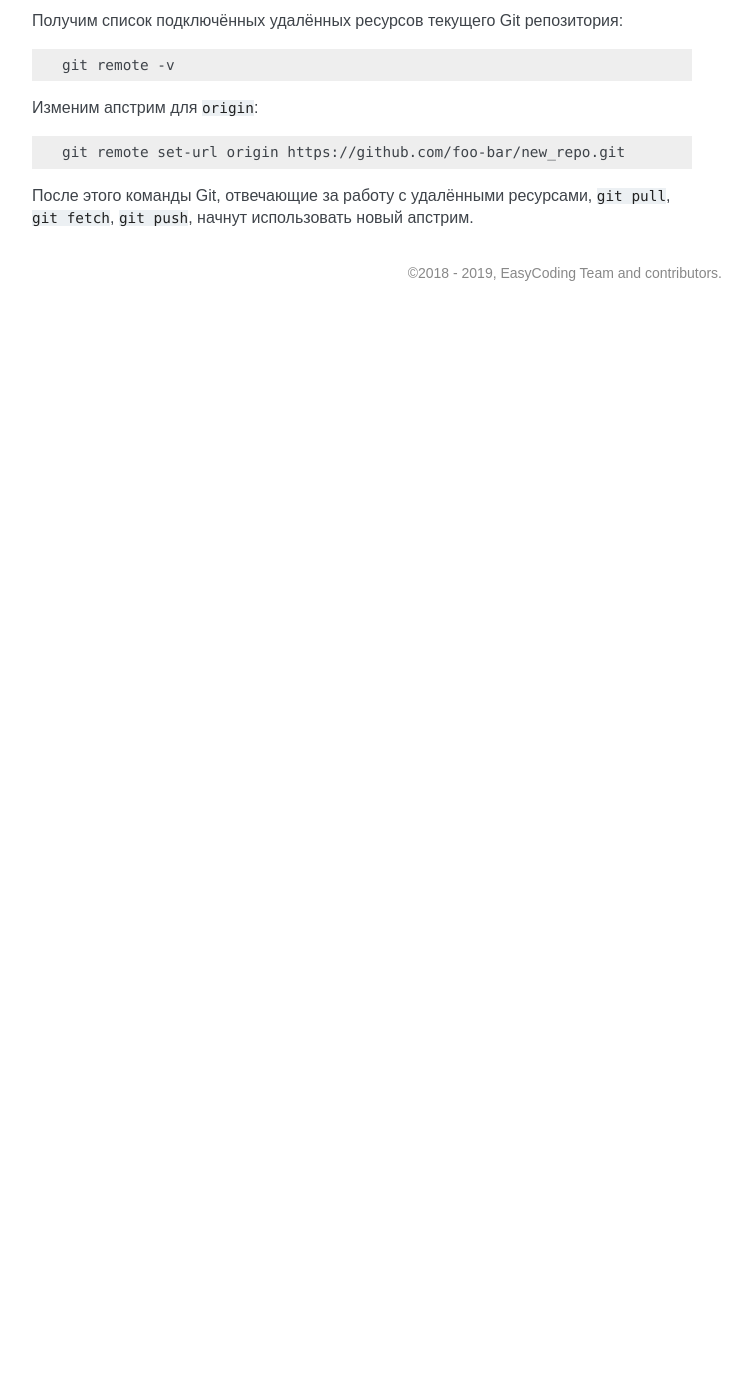
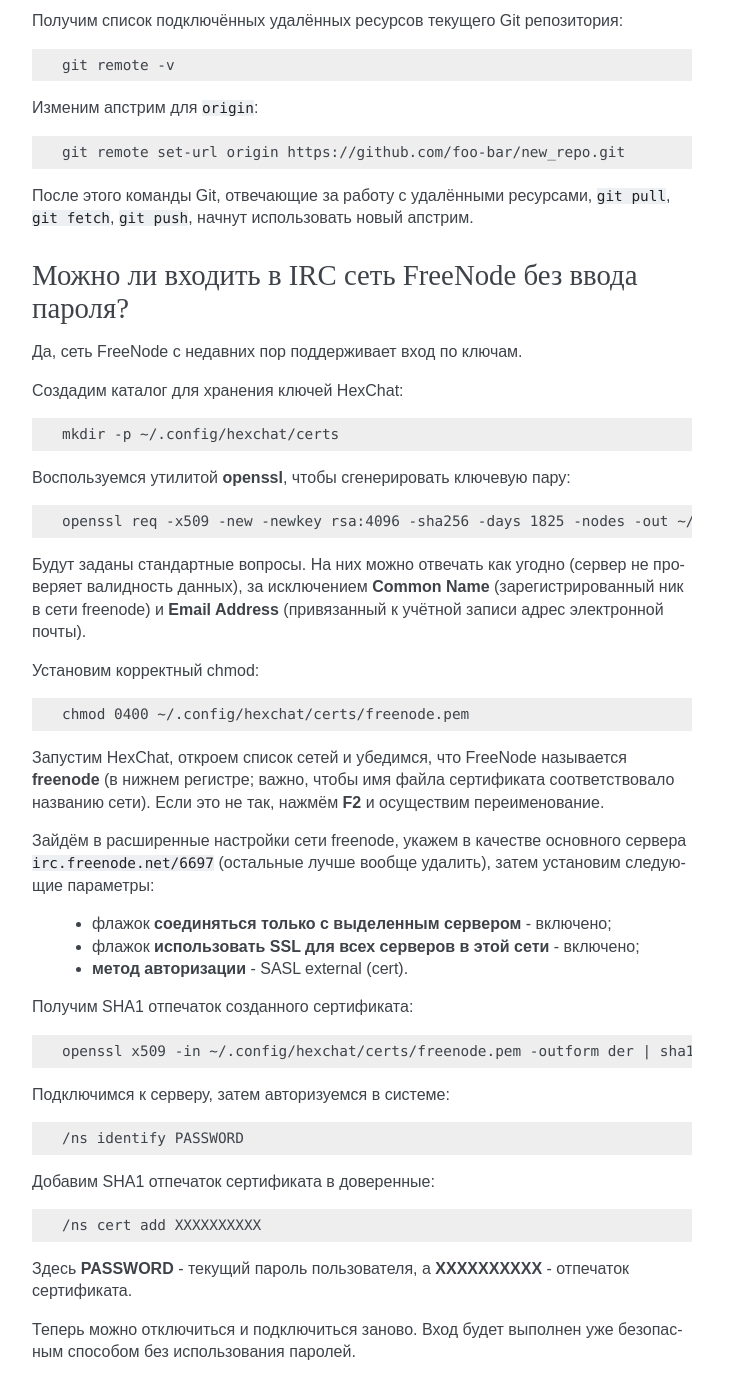
Before and after one commit to RussianFedora/FAQ, a Sphinx documentation site: the page built from source/development.rst, in a window 1280 px wide and 1400 px high, scrolled down 20910 px. Shown: the whole window, without its empty margins (388-1140 px from the left). Built offline with Sphinx 7.4.7, drawn with Linux system fonts in a browser that asks for light colours; before the commit the page ends 21221 px from its top, so only the background shows below that; some of the changed text lies outside the part shown.

Commit message:
Added question about using SASL external authentication on FreeNode.

```diff
--- a/source/development.rst
+++ b/source/development.rst
@@ -1166,3 +1166,61 @@
     git remote set-url origin https://github.com/foo-bar/new_repo.git
 
 После этого команды Git, отвечающие за работу с удалёнными ресурсами, ``git pull``, ``git fetch``, ``git push``, начнут использовать новый апстрим.
+
+.. index:: irc, certificate, login, hexchat, freenode, openssl, sasl
+.. _irc-nopass:
+
+Можно ли входить в IRC сеть FreeNode без ввода пароля?
+=========================================================
+
+Да, сеть FreeNode с недавних пор поддерживает вход по ключам.
+
+Создадим каталог для хранения ключей HexChat:
+
+.. code-block:: text
+
+    mkdir -p ~/.config/hexchat/certs
+
+Воспользуемся утилитой **openssl**, чтобы сгенерировать ключевую пару:
+
+.. code-block:: text
+
+    openssl req -x509 -new -newkey rsa:4096 -sha256 -days 1825 -nodes -out ~/.config/hexchat/certs/freenode.pem -keyout ~/.config/hexchat/certs/freenode.pem
+
+Будут заданы стандартные вопросы. На них можно отвечать как угодно (сервер не проверяет валидность данных), за исключением **Common Name** (зарегистрированный ник в сети freenode) и **Email Address** (привязанный к учётной записи адрес электронной почты).
+
+Установим корректный chmod:
+
+.. code-block:: text
+
+    chmod 0400 ~/.config/hexchat/certs/freenode.pem
+
+Запустим HexChat, откроем список сетей и убедимся, что FreeNode называется **freenode** (в нижнем регистре; важно, чтобы имя файла сертификата соответствовало названию сети). Если это не так, нажмём **F2** и осуществим переименование.
+
+Зайдём в расширенные настройки сети freenode, укажем в качестве основного сервера ``irc.freenode.net/6697`` (остальные лучше вообще удалить), затем установим следующие параметры:
+
+  * флажок **соединяться только с выделенным сервером** - включено;
+  * флажок **использовать SSL для всех серверов в этой сети** - включено;
+  * **метод авторизации** - SASL external (cert).
+
+Получим SHA1 отпечаток созданного сертификата:
+
+.. code-block:: text
+
+    openssl x509 -in ~/.config/hexchat/certs/freenode.pem -outform der | sha1sum -b | cut -d' ' -f1
+
+Подключимся к серверу, затем авторизуемся в системе:
+
+.. code-block:: text
+
+    /ns identify PASSWORD
+
+Добавим SHA1 отпечаток сертификата в доверенные:
+
+.. code-block:: text
+
+    /ns cert add XXXXXXXXXX
+
+Здесь **PASSWORD** - текущий пароль пользователя, а **XXXXXXXXXX** - отпечаток сертификата.
+
+Теперь можно отключиться и подключиться заново. Вход будет выполнен уже безопасным способом без использования паролей.
```
